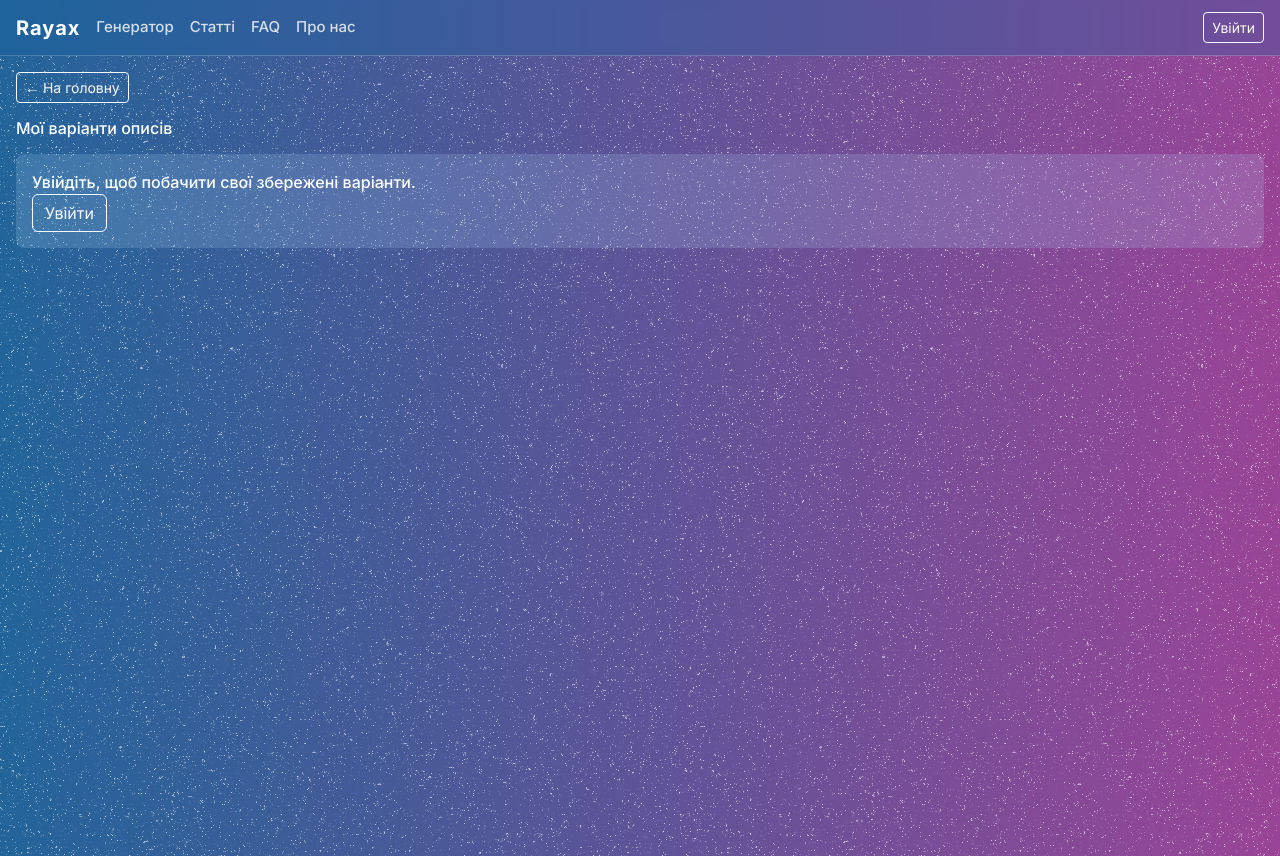
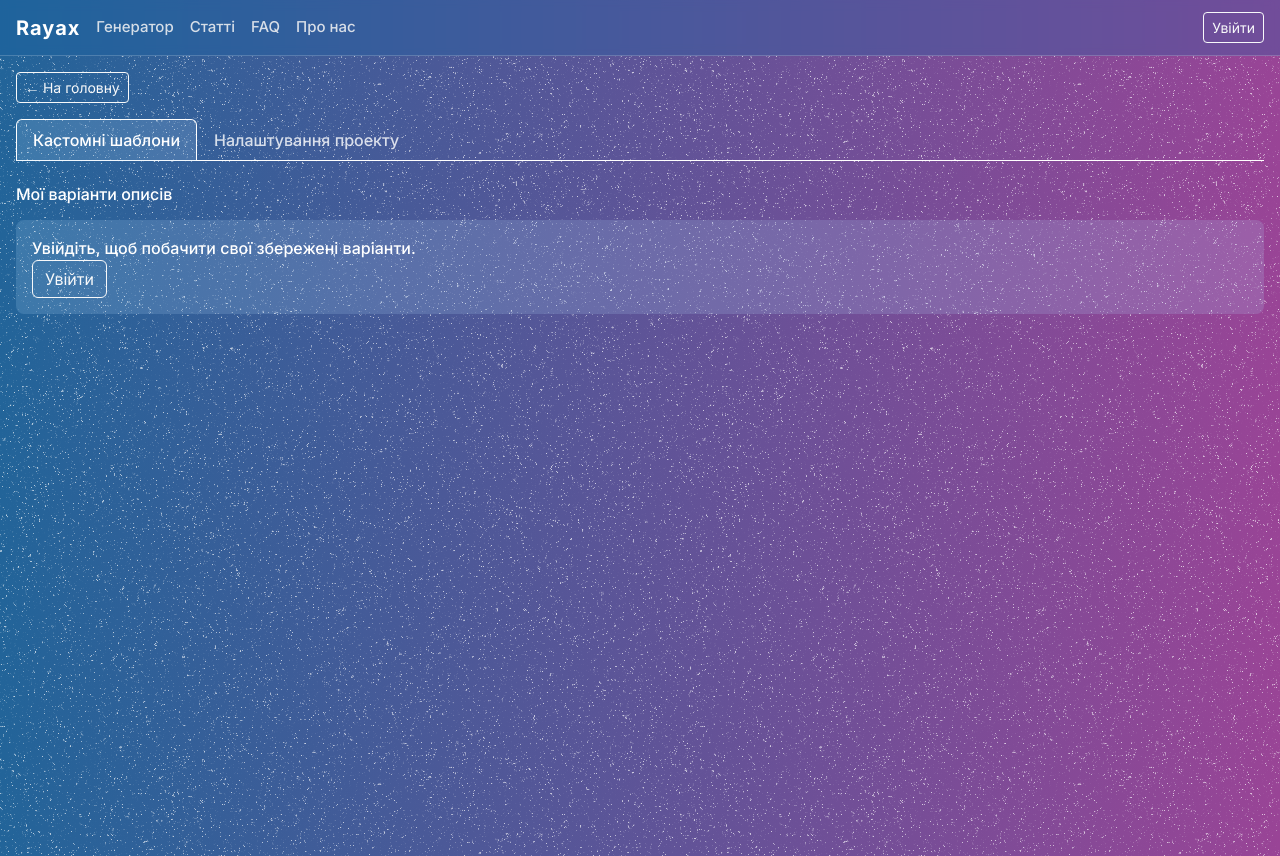
Before and after one commit to badday182/rayax_next, a Next.js app: page /account in a window 1280 px wide. Built offline with nearby package versions, Linux system fonts and the light colour scheme.

Commit message:
add tabs

```diff
--- a/src/app/account/page.js
+++ b/src/app/account/page.js
@@ -6,6 +6,8 @@ import { useDispatch, useSelector } from "react-redux";
 import Button from "react-bootstrap/Button";
 import Form from "react-bootstrap/Form";
 import Card from "react-bootstrap/Card";
+import Tabs from "react-bootstrap/Tabs";
+import Tab from "react-bootstrap/Tab";
 import { useAuth } from "@/components/Auth/AuthProvider";
 import AuthForm from "@/components/Auth/AuthForm";
 import {
@@ -189,7 +191,14 @@ const AccountPage = () => {
         </Button>
       </div>
 
-      <h2 className="text-white mb-3">Мої варіанти описів</h2>
+      <Tabs
+        defaultActiveKey="templates"
+        id="account-tabs"
+        className="mb-4 account-custom-tabs"
+        data-bs-theme="dark"
+      >
+        <Tab eventKey="templates" title="Кастомні шаблони">
+          <h2 className="text-white mb-3">Мої варіанти описів</h2>
 
       {!loading && !user && (
         <div className="bg-glass rounded-3 p-3 text-white">
@@ -255,6 +264,13 @@ const AccountPage = () => {
           ))}
         </>
       )}
+        </Tab>
+        <Tab eventKey="settings" title="Налаштування проекту">
+          <div className="bg-glass rounded-3 p-3 text-white">
+            <p>Тут згодом будуть налаштування проекту.</p>
+          </div>
+        </Tab>
+      </Tabs>
 
       <AuthForm show={showAuthForm} onHide={() => setShowAuthForm(false)} />
     </div>
--- a/src/app/globals.css
+++ b/src/app/globals.css
@@ -451,3 +451,31 @@ option.custom-option {
   transform: translateY(-3px);
   box-shadow: 0 14px 28px rgba(0, 0, 0, 0.25);
 }
+
+/* Custom Tabs for Account */
+.account-custom-tabs {
+  border-bottom: 1px solid white !important;
+}
+
+.account-custom-tabs .nav-link {
+  color: white !important;
+  background-color: transparent !important;
+  border: 1px solid transparent !important;
+  margin-bottom: -1px;
+  opacity: 0.8;
+  transition: all 0.2s ease;
+}
+
+.account-custom-tabs .nav-link:hover {
+  opacity: 1;
+  background-color: rgba(255, 255, 255, 0.1) !important;
+  border-color: rgba(255, 255, 255, 0.3) rgba(255, 255, 255, 0.3) transparent !important;
+}
+
+.account-custom-tabs .nav-link.active {
+  opacity: 1;
+  background-color: rgb(178 214 247 / 18%) !important;
+  backdrop-filter: blur(0.7px) !important;
+  border: 1px solid white !important;
+  border-bottom-color: transparent !important;
+}
```
Also changed, not shown: 1 other file (tests, documents, lock files or other folders).
